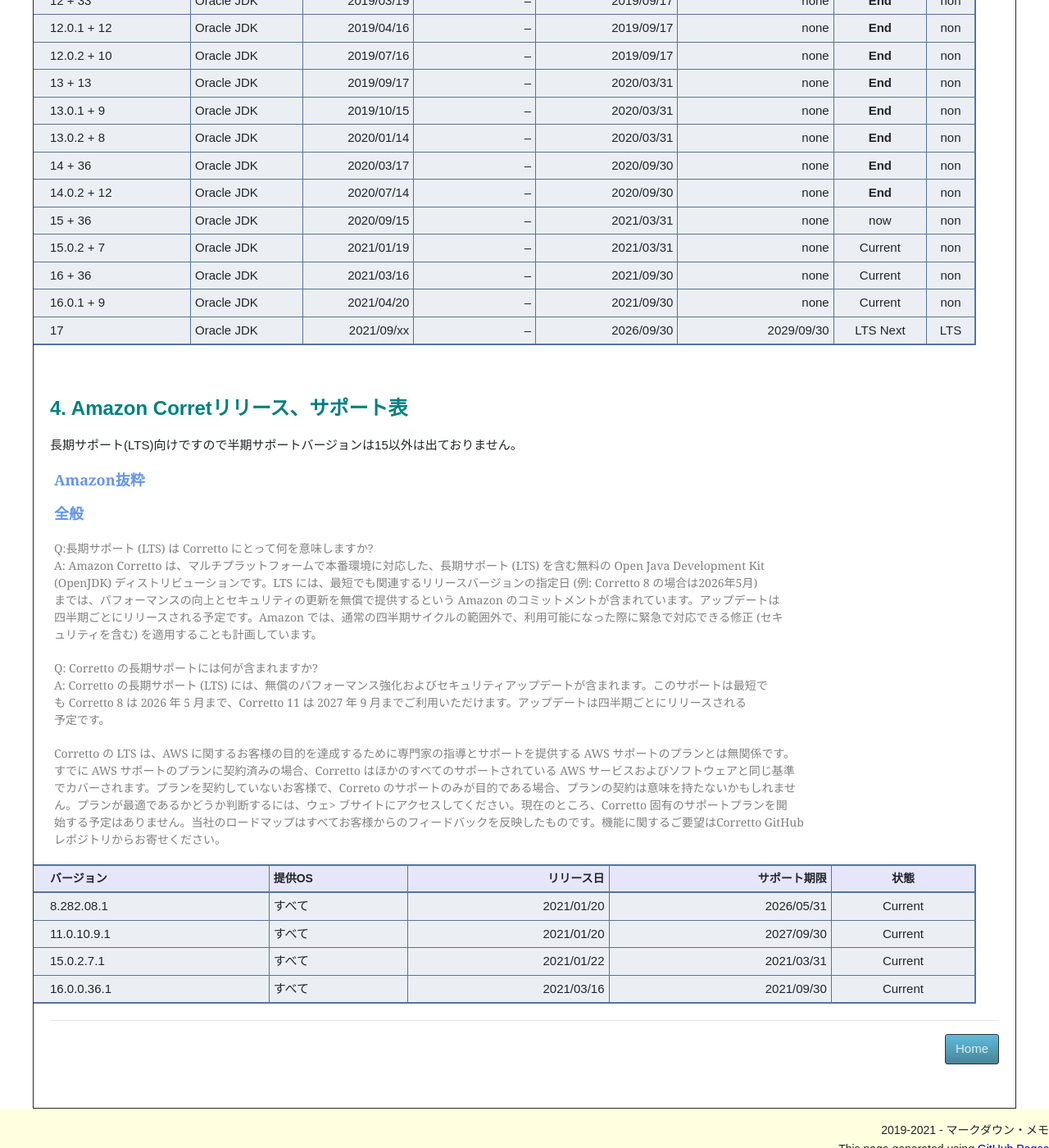
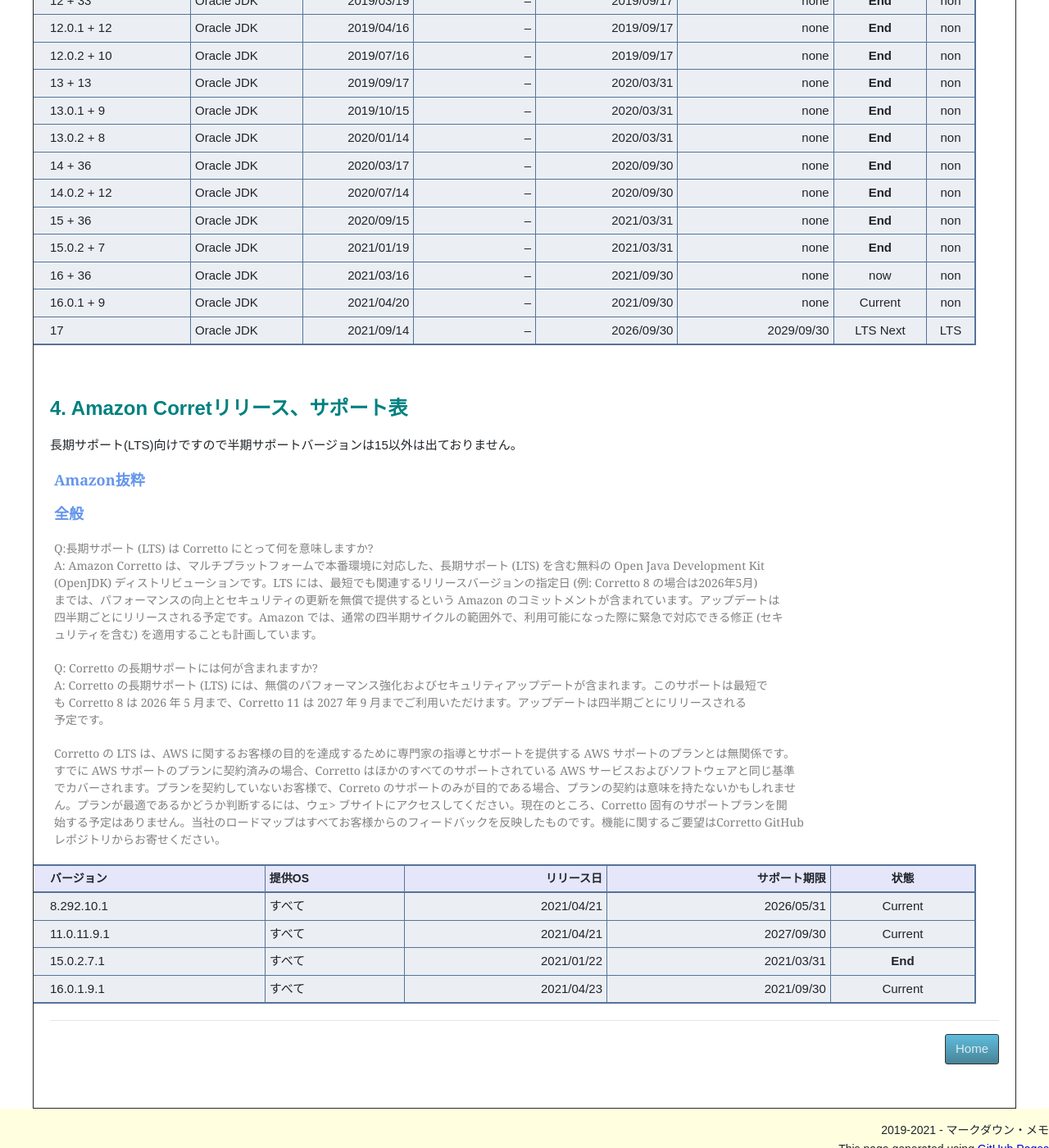
Before and after one commit to fuchu-pheasant01/fuchu-pheasant01.github.io, a Jekyll site: the page built from Contents/Java/JdkSupport.md, in a window 1280 px wide and 1400 px high, scrolled down 1756 px. Shown: the whole window at 82% size. Built offline with Jekyll 4.4.1, drawn with Linux system fonts in a browser that asks for light colours; emoji names are drawn with the system emoji font; some of the changed text lies outside the part shown.

Commit message:
Win210508

```diff
--- a/Contents/Java/JdkSupport.md
+++ b/Contents/Java/JdkSupport.md
@@ -67,11 +67,11 @@ Java6は2013年2月の6u37リリースで無料サポートを終了しJava7は2
 | 13.0.2 + 8    | Oracle JDK | 2020/01/14 |                    -- |                 2020/03/31 |                        none |  **End** | non |
 | 14 + 36       | Oracle JDK | 2020/03/17 |                    -- |                 2020/09/30 |                        none |  **End** | non |
 | 14.0.2 + 12   | Oracle JDK | 2020/07/14 |                    -- |                 2020/09/30 |                        none |  **End** | non |
-| 15 + 36       | Oracle JDK | 2020/09/15 |                    -- |                 2021/03/31 |                        none |    now   | non |
-| 15.0.2 + 7    | Oracle JDK | 2021/01/19 |                    -- |                 2021/03/31 |                        none |  Current | non |
-| 16 + 36       | Oracle JDK | 2021/03/16 |                    -- |                 2021/09/30 |                        none |  Current | non |
+| 15 + 36       | Oracle JDK | 2020/09/15 |                    -- |                 2021/03/31 |                        none |  **End** | non |
+| 15.0.2 + 7    | Oracle JDK | 2021/01/19 |                    -- |                 2021/03/31 |                        none |  **End** | non |
+| 16 + 36       | Oracle JDK | 2021/03/16 |                    -- |                 2021/09/30 |                        none |    now   | non |
 | 16.0.1 + 9    | Oracle JDK | 2021/04/20 |                    -- |                 2021/09/30 |                        none |  Current | non |
-| 17            | Oracle JDK | 2021/09/xx |                    -- |                 2026/09/30 |                  2029/09/30 | LTS Next | LTS |
+| 17            | Oracle JDK | 2021/09/14 |                    -- |                 2026/09/30 |                  2029/09/30 | LTS Next | LTS |
 
 <br />
 
@@ -104,9 +104,9 @@ Java6は2013年2月の6u37リリースで無料サポートを終了しJava7は2
 
 | バージョン       | 提供OS           |      リリース日 |     サポート期限 |    状態   |
 | :---------- | :------------- | ---------: | ---------: | :-----: |
-| 8.282.08.1  | すべて            | 2021/01/20 | 2026/05/31 | Current |
-| 11.0.10.9.1 | すべて            | 2021/01/20 | 2027/09/30 | Current |
-| 15.0.2.7.1  | すべて            | 2021/01/22 | 2021/03/31 | Current |
-| 16.0.0.36.1 | すべて            | 2021/03/16 | 2021/09/30 | Current |
+| 8.292.10.1  | すべて            | 2021/04/21 | 2026/05/31 | Current |
+| 11.0.11.9.1 | すべて            | 2021/04/21 | 2027/09/30 | Current |
+| 15.0.2.7.1  | すべて            | 2021/01/22 | 2021/03/31 | **End** |
+| 16.0.1.9.1 | すべて             | 2021/04/23 | 2021/09/30 | Current |
 
 * * *
```
Also changed, not shown: other parts of Contents/Java/JdkSupport.md (+1 -1 lines).
